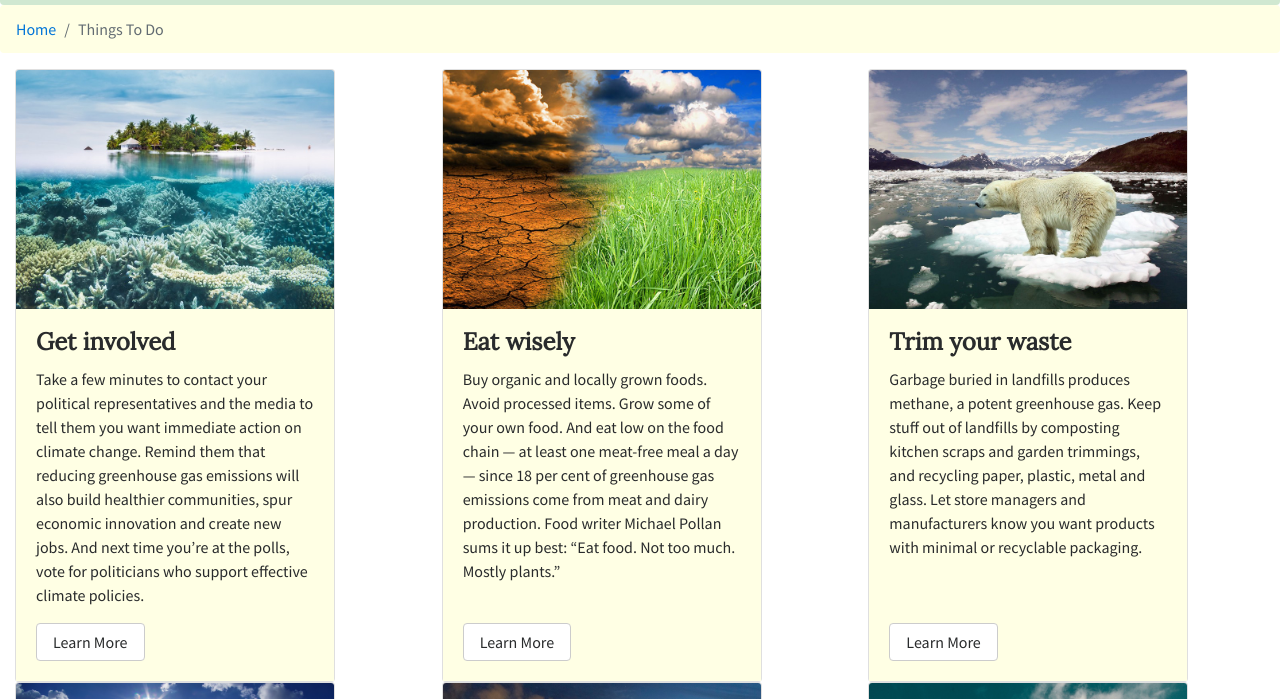
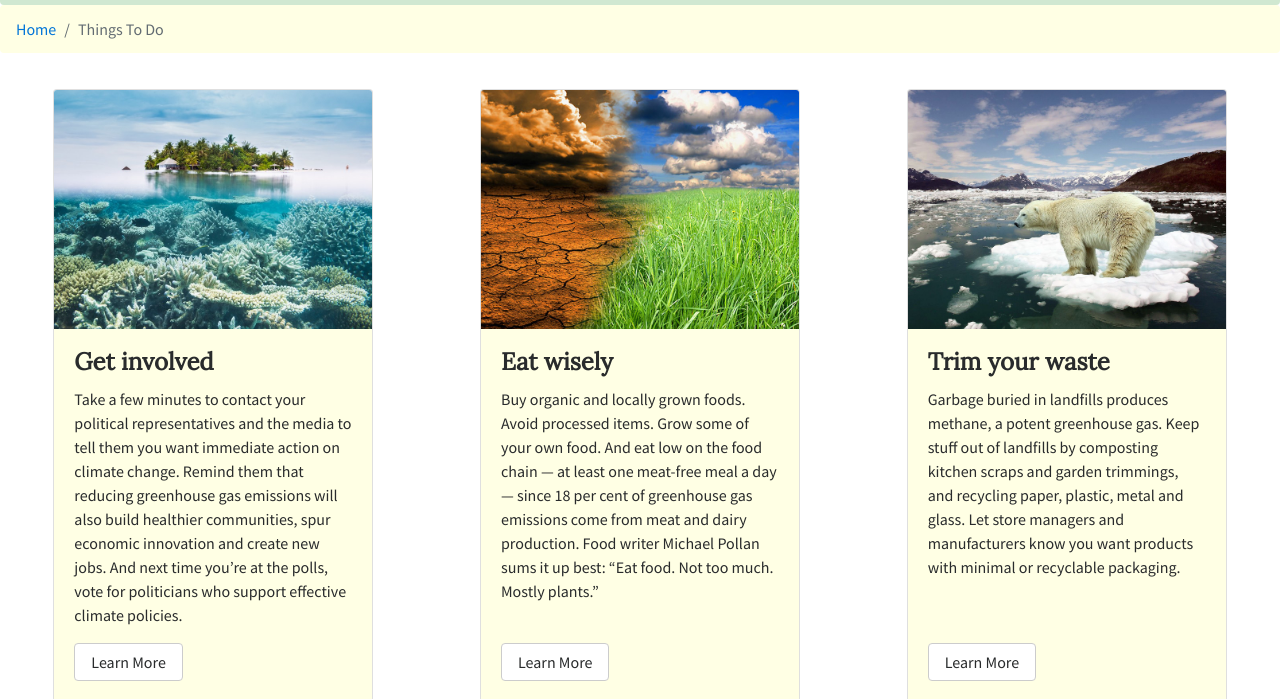
Before and after one commit to Joyce84/Bootstrap-Climate, a plain HTML site: page help.html in a window 1280 px wide. Shown: the part 101-800 px from the top of the page. Drawn offline with nearby package versions, Linux system fonts and the light colour scheme; a web font is replaced by a local one.

Commit message:
add margin to card

```diff
--- a/sass/main.scss
+++ b/sass/main.scss
@@ -63,3 +63,7 @@ footer {
 svg path:hover {
   fill: grey;
 }
+
+.card {
+    margin: 20px auto;
+}
```
Also changed, not shown: css/main.css, 1 other file.
